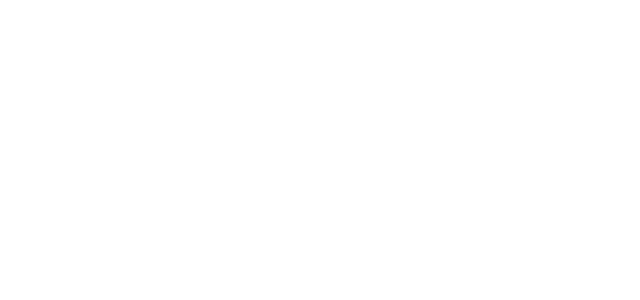
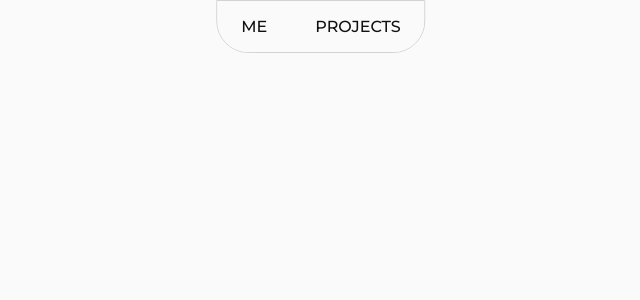
Before and after one commit to MinhazRaufoon/my-website, a React (Create React App) app: page / in a window 1280 px wide. Shown: the top 300 px of the page, without its empty margins (319-959 px from the left). Built offline with nearby package versions, Linux system fonts and the light colour scheme.

Commit message:
Add header

```diff
--- a/package.json
+++ b/package.json
@@ -12,6 +12,7 @@
     "@types/react-dom": "^18.0.10",
     "react": "^18.2.0",
     "react-dom": "^18.2.0",
+    "react-router-dom": "^6.7.0",
     "react-scripts": "5.0.1",
     "typescript": "^4.9.4",
     "web-vitals": "^2.1.4"
--- a/public/index.html
+++ b/public/index.html
@@ -24,7 +24,10 @@
       work correctly both with client-side routing and a non-root public URL.
       Learn how to configure a non-root public URL by running `npm run build`.
     -->
-    <title>React App</title>
+    <link rel="preconnect" href="https://fonts.googleapis.com">
+    <link rel="preconnect" href="https://fonts.gstatic.com" crossorigin>
+    <link href="https://fonts.googleapis.com/css2?family=Montserrat:wght@500&display=swap" rel="stylesheet">
+    <title>Minhaz Raufoon</title>
   </head>
   <body>
     <noscript>You need to enable JavaScript to run this app.</noscript>
--- a/src/App.tsx
+++ b/src/App.tsx
@@ -1,5 +1,11 @@
+import { FancyHeader } from "./components/FancyHeader";
+
 function App() {
-  return <div></div>;
+  return (
+    <>
+      <FancyHeader />
+    </>
+  );
 }
 
 export default App;
--- /dev/null
+++ b/src/components/FancyCard.tsx
@@ -0,0 +1,3 @@
+export function FancyCard() {
+  return <></>;
+}
--- /dev/null
+++ b/src/components/FancyHeader.tsx
@@ -0,0 +1,11 @@
+import { NavLink } from "react-router-dom";
+import styles from "../styles/FancyHeader.module.scss";
+
+export function FancyHeader() {
+  return (
+    <nav className={styles.container}>
+      <NavLink to="/">Me</NavLink>
+      <NavLink to="/projects">Projects</NavLink>
+    </nav>
+  );
+}
--- a/src/index.scss
+++ b/src/index.scss
@@ -1,13 +1,47 @@
 body {
   margin: 0;
-  font-family: -apple-system, BlinkMacSystemFont, 'Segoe UI', 'Roboto', 'Oxygen',
-    'Ubuntu', 'Cantarell', 'Fira Sans', 'Droid Sans', 'Helvetica Neue',
-    sans-serif;
+  padding: 0;
   -webkit-font-smoothing: antialiased;
   -moz-osx-font-smoothing: grayscale;
+
+  --color: #111;
+  --bgcolor: #fafafa;
+  --bgcolor-highlight: #f1f1f1;
+  --brdcolor: lightgray;
 }
 
 code {
-  font-family: source-code-pro, Menlo, Monaco, Consolas, 'Courier New',
+  font-family: source-code-pro, Menlo, Monaco, Consolas, "Courier New",
     monospace;
 }
+
+* {
+  box-sizing: border-box;
+  border-color: var(--brdcolor);
+  background-color: var(--bgcolor);
+  color: var(--color);
+  font-family: "Montserrat", sans-serif;
+}
+
+#root {
+  min-height: 100vh;
+  width: 100vw;
+  padding: 0;
+  margin: 0;
+}
+
+button,
+a {
+  padding: 1rem 1.5rem 1rem 1.5rem;
+  font-size: 1rem;
+  border: 1px solid var(--brdcolor);
+  text-transform: uppercase;
+
+  &:hover {
+    background-color: var(--bgcolor-highlight);
+  }
+}
+
+a {
+  text-decoration: none;
+}
--- a/src/index.tsx
+++ b/src/index.tsx
@@ -3,13 +3,22 @@
 import "./index.scss";
 import App from "./App";
 import reportWebVitals from "./reportWebVitals";
+import { createBrowserRouter, RouterProvider } from "react-router-dom";
 
 const root = ReactDOM.createRoot(
   document.getElementById("root") as HTMLElement
 );
+
+const router = createBrowserRouter([
+  {
+    path: "/",
+    element: <App />,
+  },
+]);
+
 root.render(
   <React.StrictMode>
-    <App />
+    <RouterProvider router={router} />
   </React.StrictMode>
 );
 
--- /dev/null
+++ b/src/styles/FancyHeader.module.scss
@@ -0,0 +1,16 @@
+.container {
+  position: fixed;
+  top: 0;
+  left: 50%;
+  transform: translateX(-50%);
+  display: flex;
+  flex-direction: row;
+  overflow: hidden;
+  border-bottom-left-radius: 2rem;
+  border-bottom-right-radius: 2rem;
+  border: 1px solid var(--brdcolor);
+
+  a {
+    border: none;
+  }
+}
```
Also changed, not shown: 1 other file (tests, documents, lock files or other folders).
